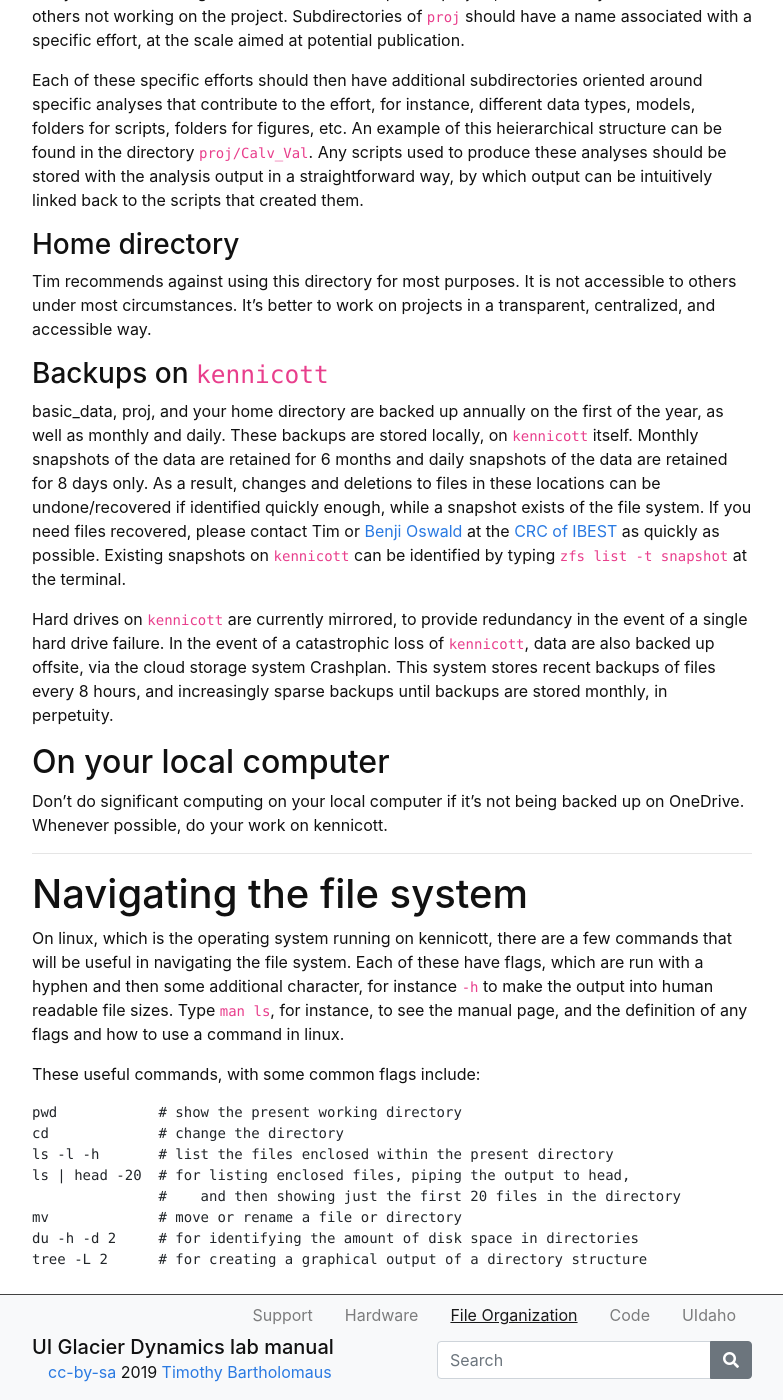
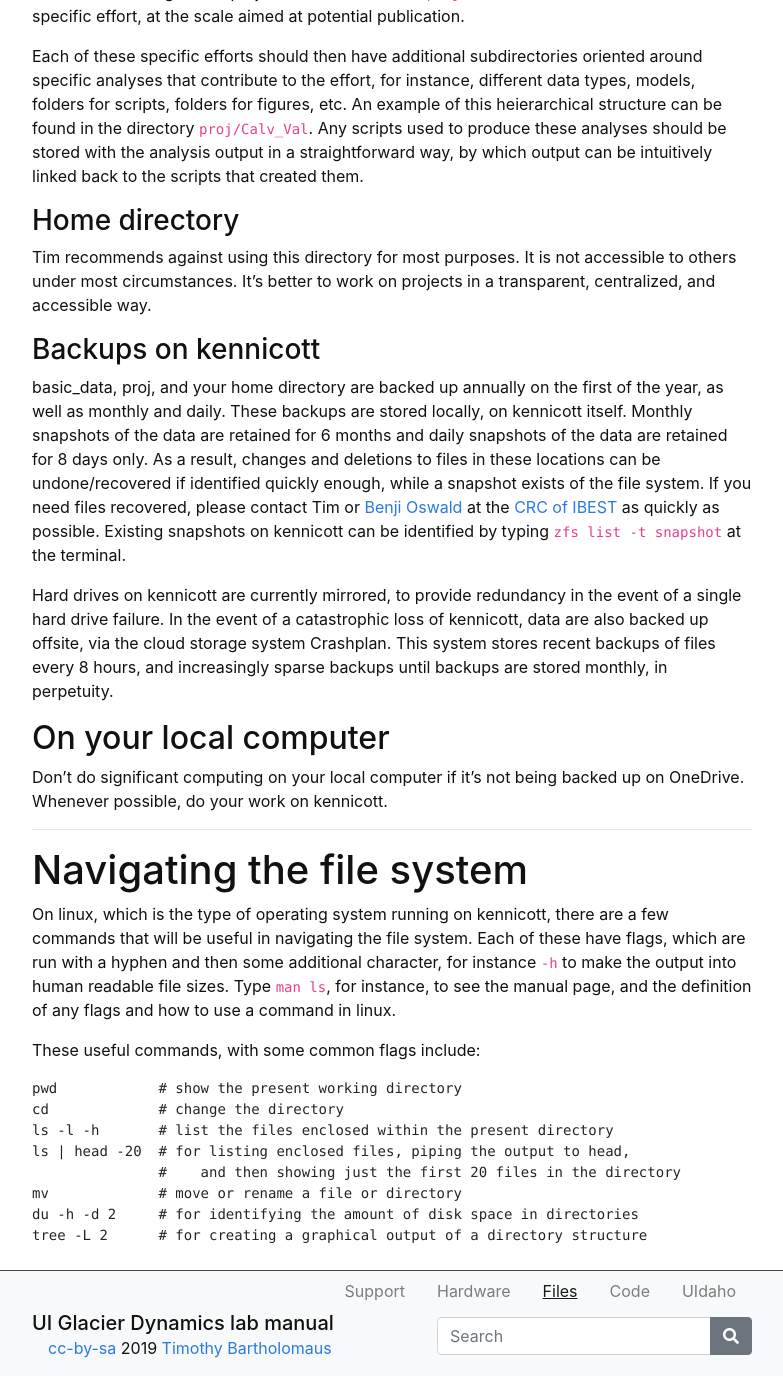
Before and after one commit to yoramterleth/uiglaciology, a Jekyll site: the page built from content/2-files.md, in a window 1280 px wide and 1400 px high, scrolled down 836 px. Shown: the whole window, without its empty margins (248-1031 px from the left). Built offline with Jekyll 4.4.1, drawn with Linux system fonts in a browser that asks for light colours; after the commit the page ends 2212 px from its top, so only the background shows below that; some of the changed text lies outside the part shown.

Commit message:
Update and rename 2-structure.md to 2-files.md

````diff
--- a/content/2-structure.md
+++ b/content/2-files.md
@@ -1,5 +1,5 @@
 ---
-title: File Organization
+title: Files
 nav: true
 ---
 
@@ -9,13 +9,13 @@ Use OneDrive to back up your work, and keep it synchronized between different co
 
 ## On kennicott
 
-There are three fundamental directories on `kennicott`:
+There are three fundamental directories on kennicott:
 - basic_data
     - at `/data/stor/basic_data/`
 - proj
     - at `/data/stor/proj/`
 - The home directory
-    - at `~` or `/home/user_name`, in which `user_name` is your user name, for logging into `kennicott`, for example your first initial and last name, run together without spaces.
+    - at `~` or `/home/user_name`, in which `user_name` is your user name, for logging into kennicott, for example your first initial and last name, run together without spaces.
 
 
 ### basic_data
@@ -31,10 +31,10 @@ Each of these specific efforts should then have additional subdirectories orient
 ### Home directory
 Tim recommends against using this directory for most purposes.  It is not accessible to others under most circumstances.  It's better to work on projects in a transparent, centralized, and accessible way.
 
-### Backups on `kennicott`
-basic_data, proj, and your home directory are backed up annually on the first of the year, as well as monthly and daily.  These backups are stored locally, on `kennicott` itself.  Monthly snapshots of the data are retained for 6 months and daily snapshots of the data are retained for 8 days only.  As a result, changes and deletions to files in these locations can be undone/recovered if identified quickly enough, while a snapshot exists of the file system.  If you need files recovered, please contact Tim or [Benji Oswald](https://crc.ibest.uidaho.edu/contact.html) at the [CRC of IBEST](https://crc.ibest.uidaho.edu/index.html) as quickly as possible. Existing snapshots on `kennicott` can be identified by typing `zfs list -t snapshot` at the terminal.
+### Backups on kennicott
+basic_data, proj, and your home directory are backed up annually on the first of the year, as well as monthly and daily.  These backups are stored locally, on kennicott itself.  Monthly snapshots of the data are retained for 6 months and daily snapshots of the data are retained for 8 days only.  As a result, changes and deletions to files in these locations can be undone/recovered if identified quickly enough, while a snapshot exists of the file system.  If you need files recovered, please contact Tim or [Benji Oswald](https://crc.ibest.uidaho.edu/contact.html) at the [CRC of IBEST](https://crc.ibest.uidaho.edu/index.html) as quickly as possible. Existing snapshots on kennicott can be identified by typing `zfs list -t snapshot` at the terminal.
 
-Hard drives on `kennicott` are currently mirrored, to provide redundancy in the event of a single hard drive failure.  In the event of a catastrophic loss of `kennicott`, data are also backed up offsite, via the cloud storage system Crashplan.  This system stores recent backups of files every 8 hours, and increasingly sparse backups until backups are stored monthly, in perpetuity.
+Hard drives on kennicott are currently mirrored, to provide redundancy in the event of a single hard drive failure.  In the event of a catastrophic loss of kennicott, data are also backed up offsite, via the cloud storage system Crashplan.  This system stores recent backups of files every 8 hours, and increasingly sparse backups until backups are stored monthly, in perpetuity.
 
 ## On your local computer
 Don't do significant computing on your local computer if it's not being backed up on OneDrive.  Whenever possible, do your work on kennicott.
@@ -42,7 +42,7 @@ Don't do significant computing on your local computer if it's not being backed u
 ---
 
 # Navigating the file system
-On linux, which is the operating system running on kennicott, there are a few commands that will be useful in navigating the file system.  Each of these have flags, which are run with a hyphen and then some additional character, for instance `-h` to make the output into human readable file sizes.  Type `man ls`, for instance, to see the manual page, and the definition of any flags and how to use a command in linux.
+On linux, which is the type of operating system running on kennicott, there are a few commands that will be useful in navigating the file system.  Each of these have flags, which are run with a hyphen and then some additional character, for instance `-h` to make the output into human readable file sizes.  Type `man ls`, for instance, to see the manual page, and the definition of any flags and how to use a command in linux.
 
 These useful commands, with some common flags include:
 ```
````
